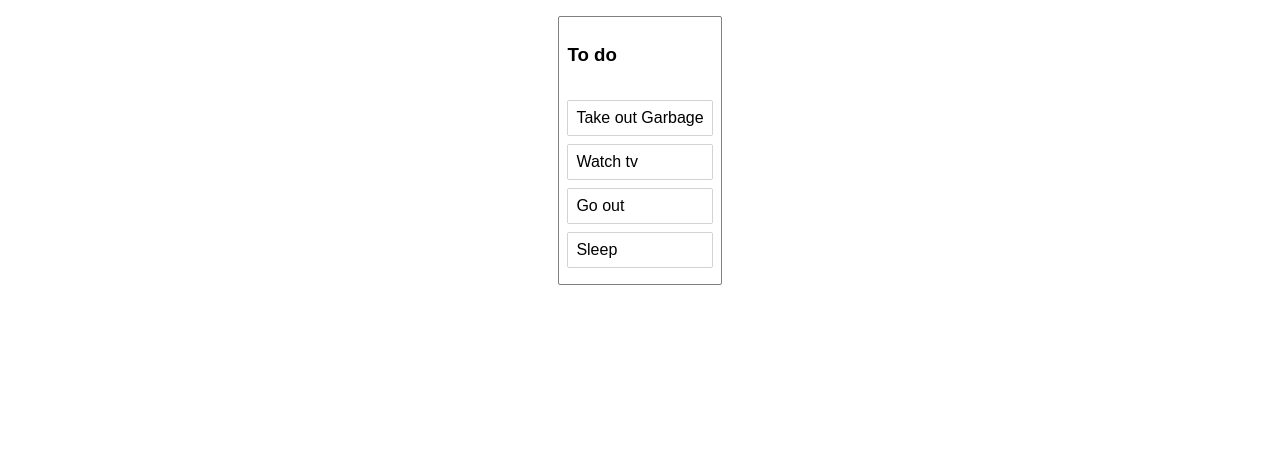
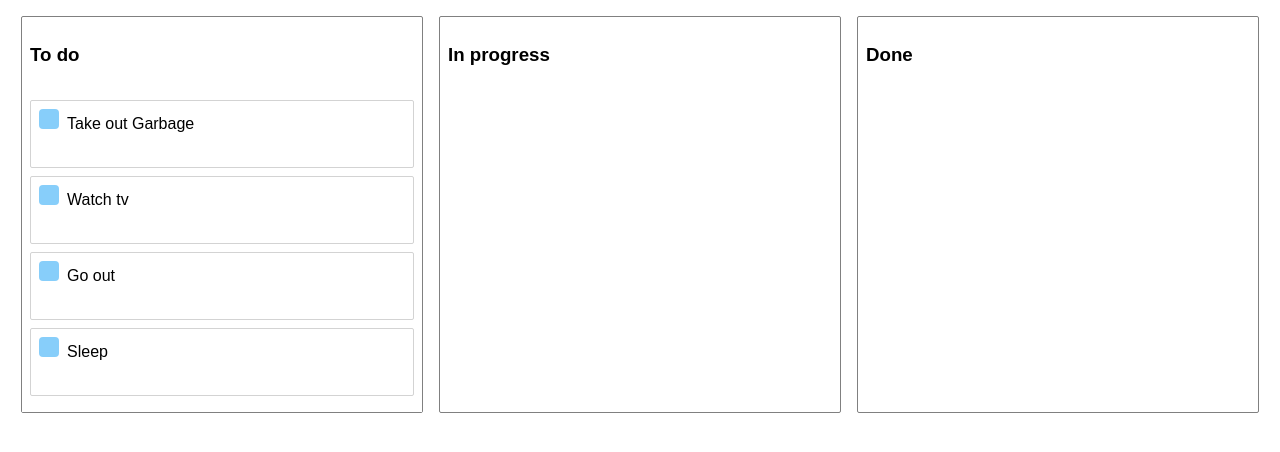
Before and after one commit to kubasulek2/DoTask, a React (Create React App) app: page / in a window 1280 px wide. Shown: the top 452 px of the page. Built offline with nearby package versions, Linux system fonts and the light colour scheme.

Commit message:
dragging and droping items beetween different columns

```diff
--- a/src/Components/Column.js
+++ b/src/Components/Column.js
@@ -7,22 +7,29 @@ import Task from './Task';
 const Container = styled.div`
 	margin: 8px;
 	border: 1px solid grey;
-	border-radius: 2px
+	border-radius: 2px;
+	width: 400px;
 `;
 const Title = styled.h3`
 	padding: 8px;
 `;
 const TaskList = styled.div`
 	padding: 8px;
+	transition: background-color .3s ease;
+	background-color: ${props => props.isDraggingOver ? 'skyblue' : 'white'}
 `;
 const Column = ({ column, tasks }) => {
 	return (
 		<Container>
 			<Title>{column.title}</Title>
-			<Droppable droppableId={column.id}>
-				{(provided) => (
+			<Droppable
+				droppableId={column.id}
+				style={{minHeight: '200px'}}
+			>
+				{(provided, snapshot) => (
 					<TaskList
 						ref={provided.innerRef}
+						isDraggingOver={snapshot.isDraggingOver}
 						{...provided.droppableProps}
 
 					>
--- a/src/Components/Task.js
+++ b/src/Components/Task.js
@@ -7,19 +7,30 @@ const Container = styled.div`
 	padding: 8px;
 	border-radius: 2px;
 	margin-bottom: 8px;
-	background-color: white;
+	background-color: ${props => props.isDragging? 'lightgreen' : 'white'};
+	min-height: 50px; /* to be able to drop anything if list is empty */
 
 `;
-
+const DragHandle = styled.div`
+	width: 20px;
+	height: 20px;
+	background-color: lightskyblue;
+	border-radius: 4px;
+	margin-right: 8px;
+	display: inline-block;
+`;
 const Task = ({ task, index }) => {
 	return (
 		<Draggable draggableId={task.id} index={index}>
-			{(provided)=> (
+			{(provided, snapshot)=> (
 				<Container
 					ref={provided.innerRef}
 					{...provided.draggableProps}
-					{...provided.dragHandleProps}
+					isDragging={snapshot.isDragging}
 				>
+					<DragHandle
+						{...provided.dragHandleProps}
+					/>
 					{task.content}
 				</Container>
 			)}
--- a/src/Containers/App/App.js
+++ b/src/Containers/App/App.js
@@ -8,35 +8,72 @@ import styles from './App.module.css';
 class App extends Component {
 	state = initialData;
 	onDragEnd = result => {
-		console.log(this.state);
 		const { destination, source, draggableId } = result;
 		if (!destination) return;
 		if (
 			destination.droppableId === source.droppableId &&
 			destination.index === source.index
 		) return;
+		const start = this.state.columns[ source.droppableId ];
+		const finish = this.state.columns[ destination.droppableId ];
 
-		const column = this.state.columns[ source.droppableId ];
-		const newTaskIds = Array.from(column.taskIds);
+		// moving inside one column
+		if (start === finish) {
+			const newTaskIds = Array.from(start.taskIds);
 			newTaskIds.splice(source.index, 1);
 			newTaskIds.splice(destination.index, 0, draggableId);
 
 			const newColumn = {
-			...column,
+				...start,
 				taskIds: newTaskIds
 			};
-		console.log();
 			const newState = {
+				...this.state,
+				columns: {
 					...this.state.columns,
 					[ newColumn.id ]: newColumn
+				}
 			};
-		this.setState({ columns: newState });
+			this.setState(newState);
+			return;
 		}
+		// moving between columns
+		const startTaskIds = Array.from(start.taskIds);
+		startTaskIds.splice(source.index, 1);
+		const newStart = {
+			...start,
+			taskIds: startTaskIds
+		};
+		const finishTaskIds = Array.from(finish.taskIds);
+		finishTaskIds.splice(destination.index, 0, draggableId);
+		const newFinish = {
+			...finish,
+			taskIds: finishTaskIds
+		};
+		const newState = {
+			...this.state,
+			columns: {
+				...this.state.columns,
+				[ newStart.id ]: newStart,
+				[ newFinish.id ]: newFinish,
+			}
+		};
+		this.setState(newState);
+		return;
+
+	};
+
+	onDragUpdate = update => {
+		const { destination } = update;
+		const opacity = destination ? destination.index / Object.keys(this.state.tasks).length : 0;
+		document.body.style.background = `rgba(144, 157, 199, ${ opacity })`;
+	};
 	render () {
 		return (
 			<div className={styles.App}>
 				<DragDropContext
 					onDragEnd={this.onDragEnd}
+					onDragUpdate={this.onDragUpdate}
 				>
 					{this.state.columnOrder.map(columnId => {
 						const column = this.state.columns[ columnId ];
--- a/src/Containers/App/App.module.css
+++ b/src/Containers/App/App.module.css
@@ -3,6 +3,5 @@
 	height: 100%;
 	display: flex;
 	justify-content: center;
-	align-items: center;
 	font-family: sans-serif;
 }
--- a/src/data.js
+++ b/src/data.js
@@ -10,9 +10,19 @@ const data = {
 			id: 'column-1',
 			title: 'To do',
 			taskIds: [ 'task-1', 'task-2', 'task-3', 'task-4' ]
+		},
+		'column-2': {
+			id: 'column-2',
+			title: 'In progress',
+			taskIds: []
+		},
+		'column-3': {
+			id: 'column-3',
+			title: 'Done',
+			taskIds: []
 		}
 	},
-	columnOrder: [ 'column-1' ]
+	columnOrder: [ 'column-1', 'column-2', 'column-3' ]
 };
 
 export default data;
```
Lines whose indentation alone changed are shown as unchanged.
